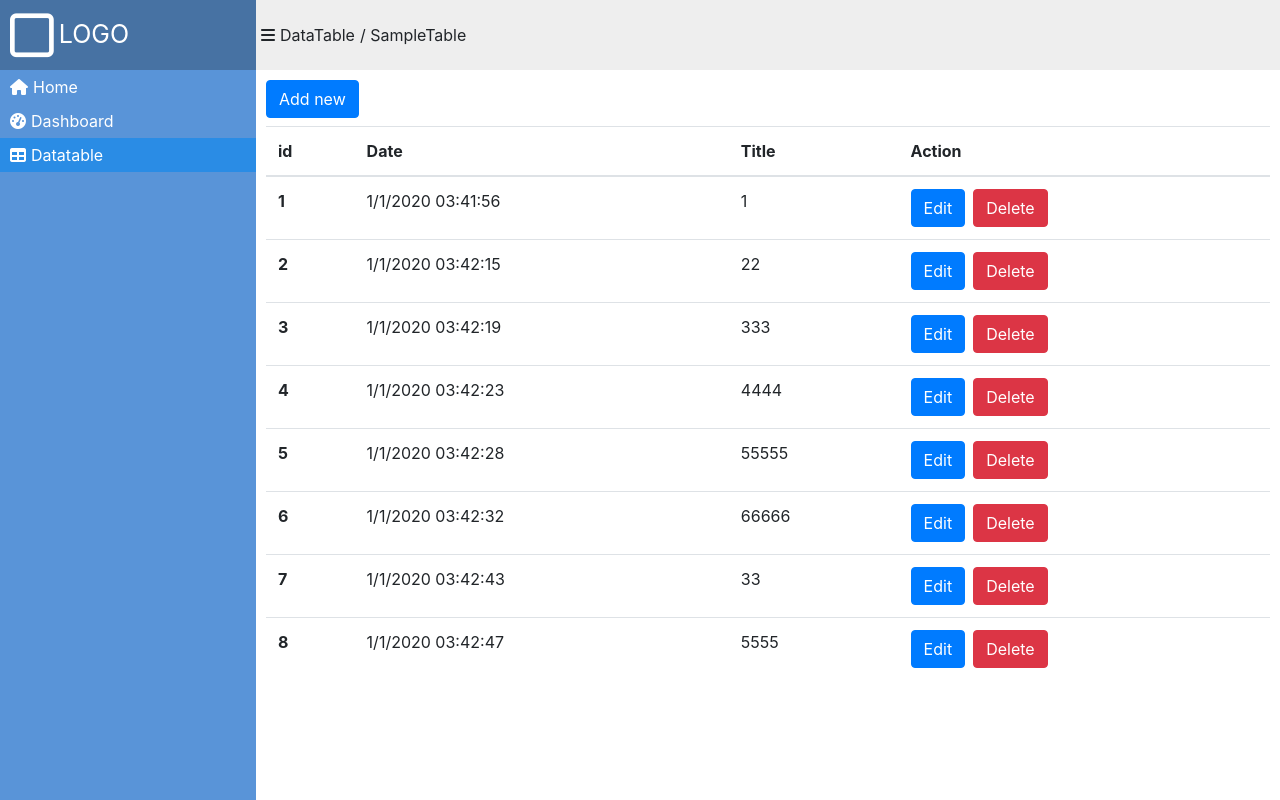
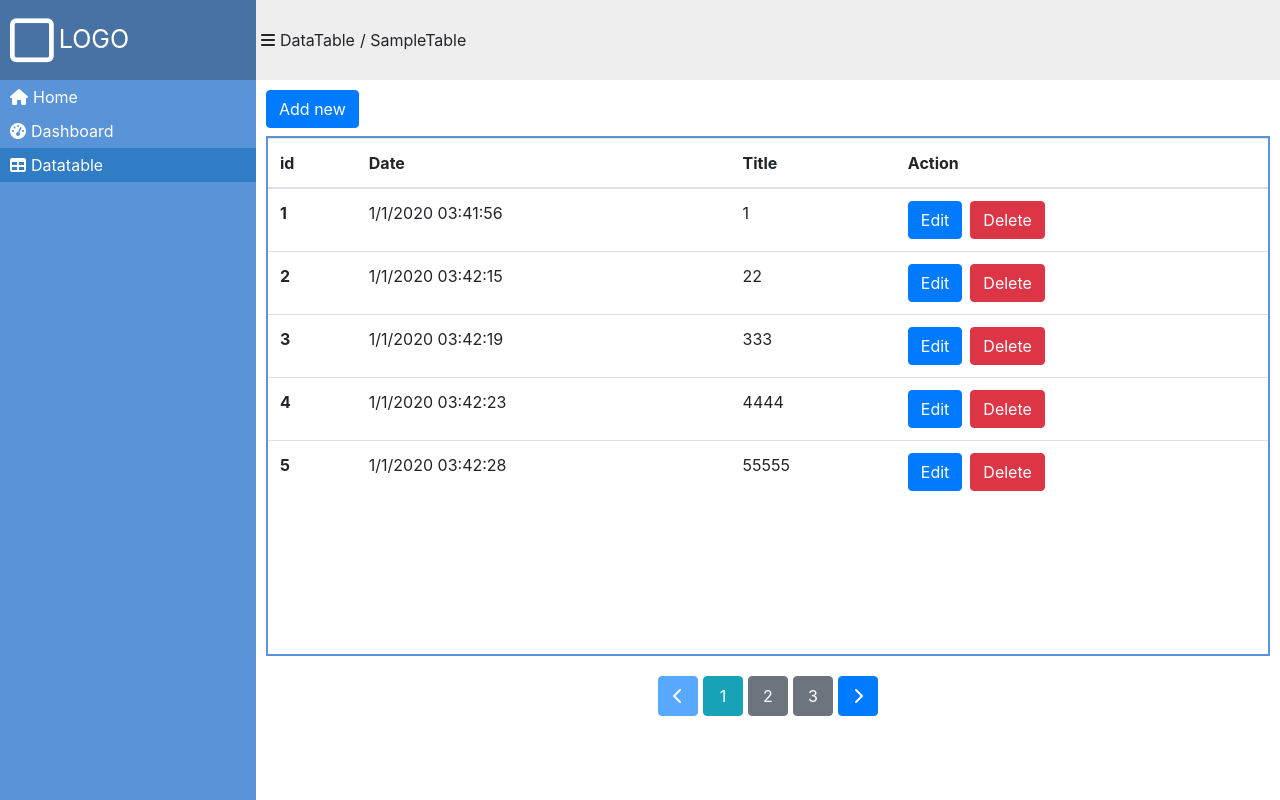
Before and after one commit to NickolayBauer/testSmartComVue, a Vue app: page /datatable/SampleTable in a window 1280 px wide. Built offline with nearby package versions, Linux system fonts and the light colour scheme; data requests are answered from the project's data file.

Commit message:
pagination

```diff
--- a/db.json
+++ b/db.json
@@ -39,6 +39,46 @@
       "date": "1/1/2020  03:42:47",
       "title": "5555",
       "id": 8
+    },
+    {
+      "date": "1/1/2020  15:24:19",
+      "title": "simple title",
+      "id": 9
+    },
+    {
+      "date": "1/1/2020  15:24:42",
+      "title": "new title",
+      "id": 10
+    },
+    {
+      "date": "1/1/2020  16:05:04",
+      "title": "test title",
+      "id": 11
+    },
+    {
+      "date": "1/1/2020  16:05:11",
+      "title": "title new lala",
+      "id": 12
+    },
+    {
+      "date": "1/1/2020  16:05:15",
+      "title": "lalalalal",
+      "id": 13
+    },
+    {
+      "date": "1/1/2020  16:05:19",
+      "title": "test data",
+      "id": 14
+    },
+    {
+      "date": "1/1/2020  16:05:26",
+      "title": "new test data",
+      "id": 15
+    },
+    {
+      "date": "1/1/2020  16:05:30",
+      "title": "ololol",
+      "id": 16
     }
   ]
 }
--- a/src/App.vue
+++ b/src/App.vue
@@ -1,7 +1,7 @@
 <template>
     <div id="app">
         <div class="content">
-            <aside class="left-sidebar" v-if="showSideBar">
+            <aside class="left-sidebar" :class="{'mobile-sidebar' :showSideBar}">
                 <div class="left-sidebar__header">
                     <router-link class="left-sidebar__logo" tag="span" :to="{ name: 'Home'}">
                         <i class="far fa-square fa-2x"></i>
@@ -24,7 +24,7 @@
                     </router-link>
                 </div>
             </aside>
-            <aside class="content-mask" v-if="showSideBar" @click="showSideBar = !showSideBar">
+            <aside class="content-mask" v-if="!showSideBar" @click="showSideBar = !showSideBar">
             </aside>
             <main class="main">
                 <div class="main_header">
--- a/src/components/DataTable.vue
+++ b/src/components/DataTable.vue
@@ -8,6 +8,7 @@
         <Modal v-if="showModalEdit" @send="editItem" @close="showModalEdit = false">
             <h3 slot="header">Edit Item</h3>
         </Modal>
+        <div class="table-container">
             <table class="table">
                 <thead>
                     <tr>
@@ -18,7 +19,7 @@
                     </tr>
                 </thead>
                 <tbody>
-                <tr v-for="item in getItems" :key="item.id">
+                    <tr v-for="item in pagesOnTable" :key="item.id">
                         <th scope="row">{{item.id}}</th>
                         <td>{{item.date}}</td>
                         <td>{{item.title}}</td>
@@ -40,6 +41,34 @@
                 </tbody>
             </table>
         </div>
+        <div class="col-lg-6 col-md-8 col-12 mx-auto d-flex justify-content-center mt-3 py-1">
+            <div class="d-inline">
+                <button
+                    class="btn btn-primary toPage"
+                    :disabled="!(toPage-elemsOnPage >= 0)"
+                    @click="toPage-=elemsOnPage"
+                >
+                    <i class="fas fa-chevron-left"></i>
+                </button>
+
+                <button
+                    class="btn toPage"
+                    :class="[pageNumber == toPage/elemsOnPage+1 ? 'btn-info' : 'btn-secondary']"
+                    v-for="pageNumber in allowedPages"
+                    :key="pageNumber"
+                    @click="toPage = (elemsOnPage*(pageNumber-1))"
+                >{{pageNumber}}</button>
+
+                <button
+                    class="btn btn-primary toPage"
+                    :disabled="!(toPage+elemsOnPage < getItems.length)"
+                    @click="toPage+=elemsOnPage"
+                >
+                    <i class="fas fa-chevron-right"></i>
+                </button>
+            </div>
+        </div>
+    </div>
 </template>
 <script>
 import Modal from "@/components/Modal";
@@ -52,7 +81,10 @@ export default {
         return {
             showModalAdd: false,
             showModalEdit: false,
-            editableItem: {}
+            editableItem: {},
+            toPage: 0,
+            elemsOnPage: 5,
+            numPage: 1
         };
     },
     mounted() {
@@ -101,6 +133,24 @@ export default {
     computed: {
         getItems() {
             return this.sortById(this.$store.getters.getItems);
+        },
+        pagesOnTable() {
+            return this.getItems.slice(
+                this.toPage * this.numPage,
+                this.toPage + this.elemsOnPage
+            );
+        },
+        allowedPages() {
+            let allPages = Math.ceil(this.getItems.length / this.elemsOnPage);
+            let start = this.toPage / this.elemsOnPage - 1;
+            let end = this.toPage / this.elemsOnPage + 3;
+            let arr = [];
+            for (let i = start; i <= end; i++) {
+                if (i <= allPages && i > 0) {
+                    arr.push(i);
+                }
+            }
+            return arr;
         }
     }
 };
--- a/src/components/Modal.vue
+++ b/src/components/Modal.vue
@@ -38,7 +38,7 @@ export default {
 <style scoped>
 .modal-mask {
     position: fixed;
-    z-index: 9998;
+    z-index: 9999;
     top: 0;
     left: 0;
     width: 100%;
--- a/src/styles/main.scss
+++ b/src/styles/main.scss
@@ -1,9 +1,30 @@
 @import "var";
+
 
 body {
     min-width: 320px;
     width: auto !important;
     width: 320px;
+    overflow: hidden;
+}
+
+.table-container {
+    border: 2px solid $ui-blue;
+    height: 65vh;
+    overflow: auto;
+
+    &::-webkit-scrollbar {
+        width: 5px;
+    }
+
+    &::-webkit-scrollbar-track {
+        border-radius: 10px;
+        background-color: $ui-white;
+    }
+
+    &::-webkit-scrollbar-thumb {
+        background-color: $ui-dark-blue;
+    }
 }
 
 .check {
@@ -21,7 +42,7 @@ body {
 }
 
 .left-sidebar {
-    z-index: 99999;
+    z-index: 9998;
     width: 20%;
     background-color: $ui-blue;
     position: relative;
@@ -74,12 +95,12 @@ body {
 
 .main {
     flex: 1;
-    overflow: auto;
 }
 
 .main_header,
 .left-sidebar__header {
-    height: 70px;
+    height: 10vh;
+    min-height: 70px;
     display: flex;
     align-items: center;
 }
@@ -100,7 +121,8 @@ body {
 }
 
 .main_content {
-    padding: $main-gap;
+    padding: $main-gap $main-gap 0 $main-gap;
+    overflow: auto;
     height: 90vh;
 }
 
@@ -119,3 +141,9 @@ body {
     width: 40vw;
     min-height: 40vw;
 }
+
+.toPage {
+    height: 40px;
+    width: 40px;
+    margin: 0 $main-gap*0.25 0 $main-gap*0.25
+}
--- a/src/styles/media.scss
+++ b/src/styles/media.scss
@@ -1,16 +1,22 @@
 @import "var";
 
 @media screen and (max-width: 762px) {
+
+    .mobile-sidebar{
+        display: none;
+        transition: opacity 0.25s ease;
+    }
+
     .content-mask {
         position: fixed;
-        z-index: 9998;
+        z-index: 9997;
         top: 0;
         left: 0;
         width: 100%;
         height: 100%;
         background-color: rgba(0, 0, 0, 0.5);
         display: table;
-        transition: opacity 0.3s ease;
+        transition: opacity 0.25s ease;
     }
 
     .left-sidebar {
--- a/src/styles/var.scss
+++ b/src/styles/var.scss
@@ -4,7 +4,7 @@ $ui-grey: #EEEEEE;
 
 $ui-blue: #5994D8;
 $ui-dark-blue: #4772A3;
-$ui-active-blue: #2A8CE5;
+$ui-active-blue: rgb(48, 125, 197);
 
 $ui-red: #FF1128;
 
```
Lines whose indentation alone changed are shown as unchanged.
